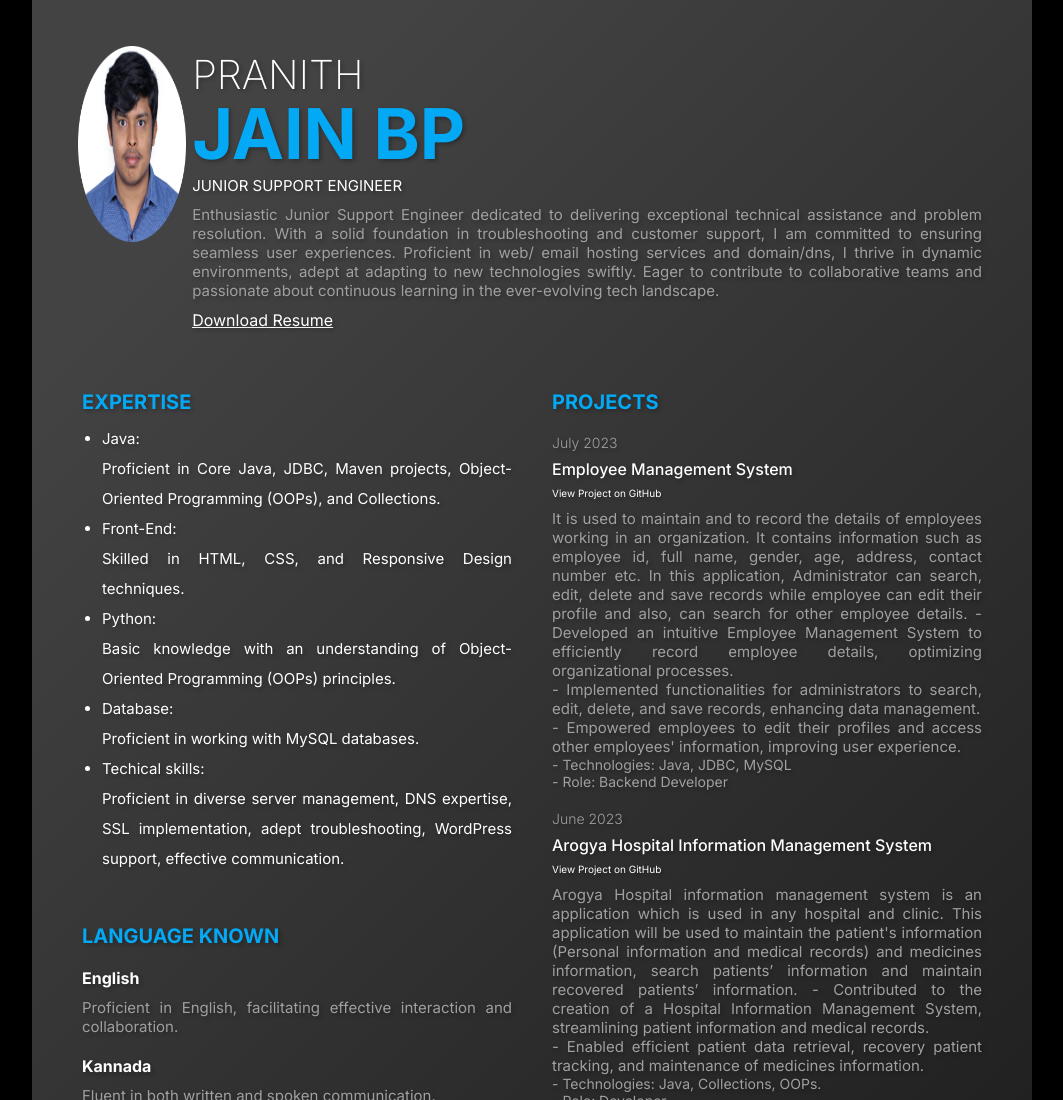
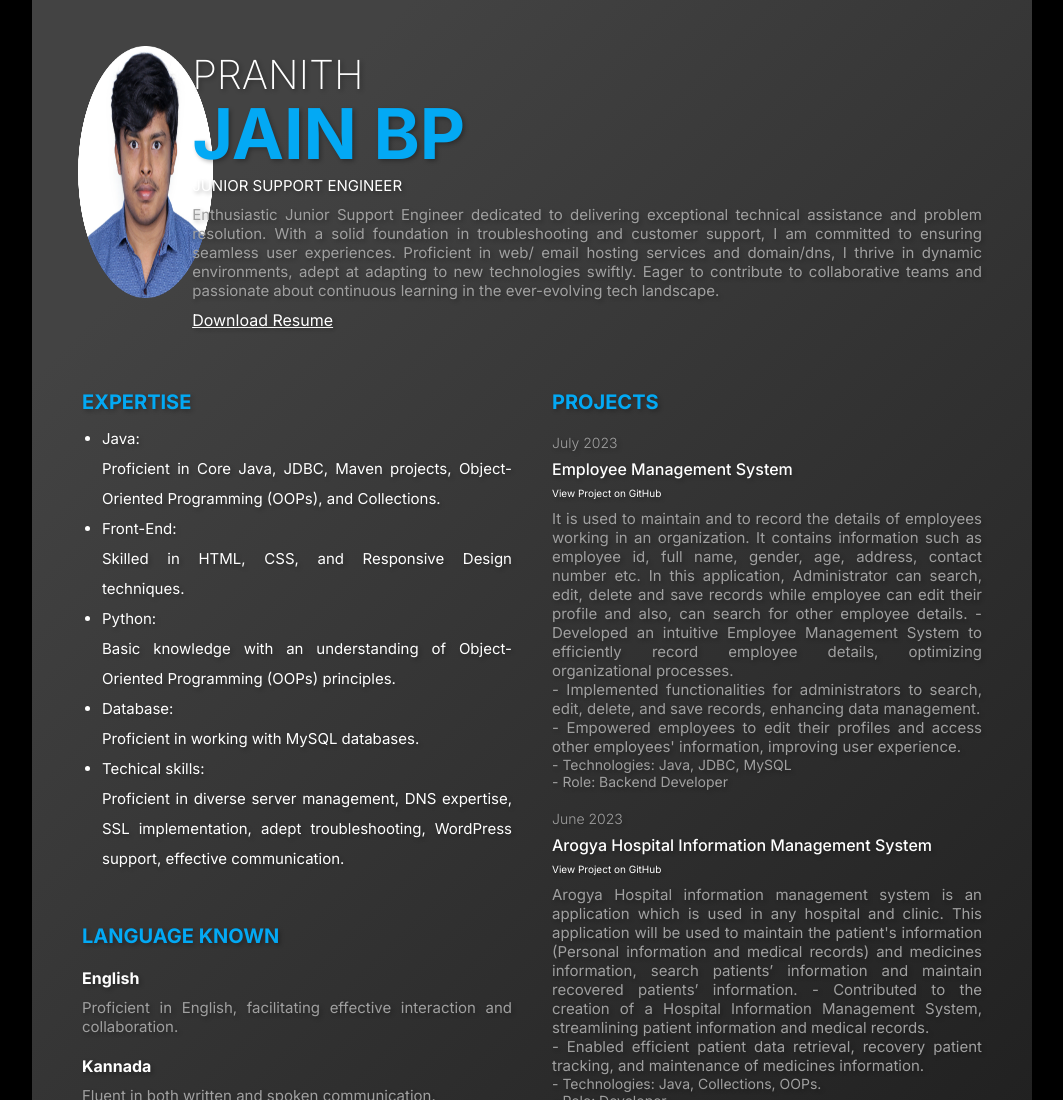
Before and after one commit to Pranithjainbp84/Resume, a plain HTML site: page index.html in a window 1280 px wide. Shown: the top 1100 px of the page, without its empty margins (108-1171 px from the left). Drawn offline with nearby package versions, Linux system fonts and the light colour scheme.

Commit message:
Update style.css

```diff
--- a/style.css
+++ b/style.css
@@ -23,8 +23,8 @@ body {
 /* common styles */
 img {
 	margin: -5%;
-	width: 120%;
-	height: 70%;
+	width: 150%;
+	height: 90%;
 }
 a {
 	text-decoration: none;
```
